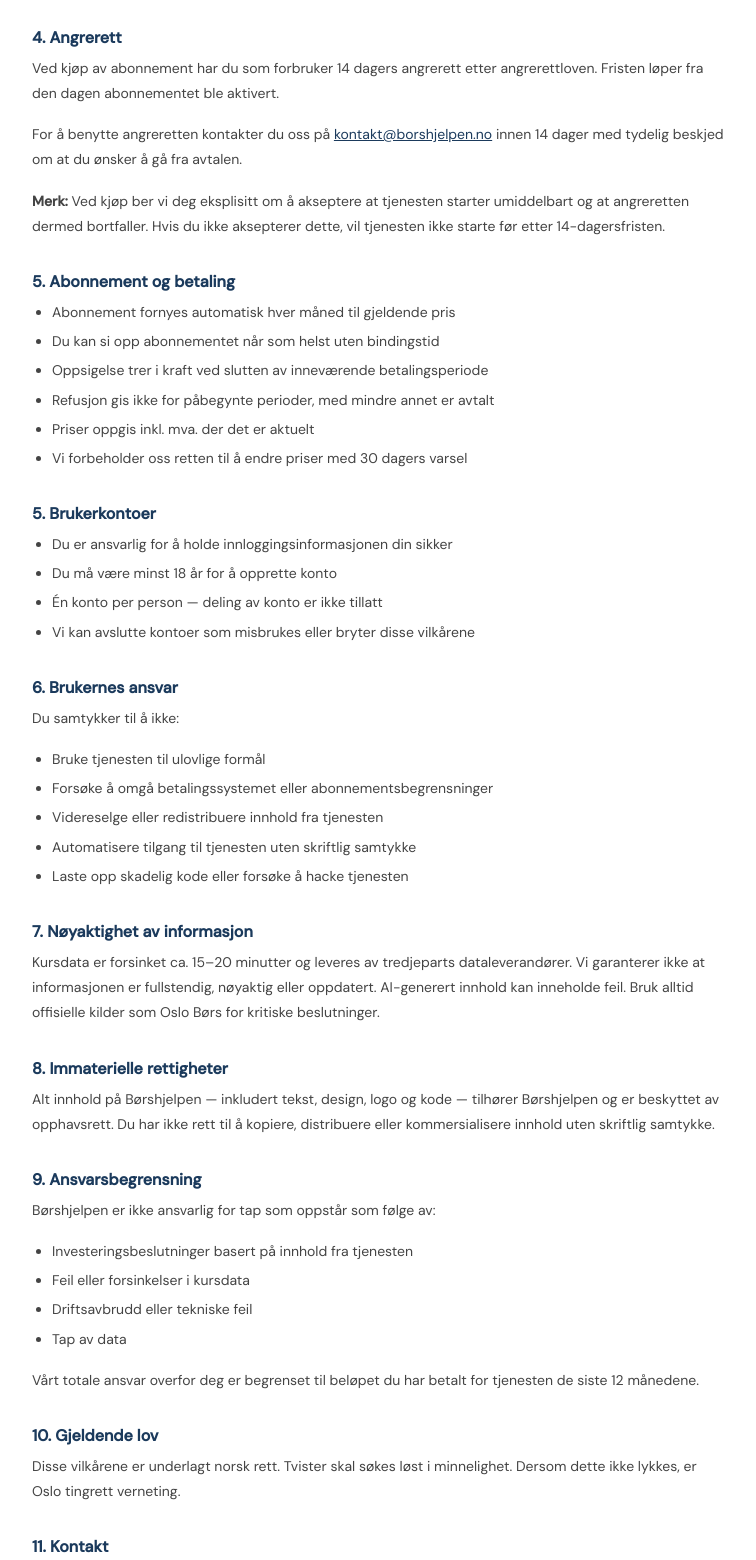
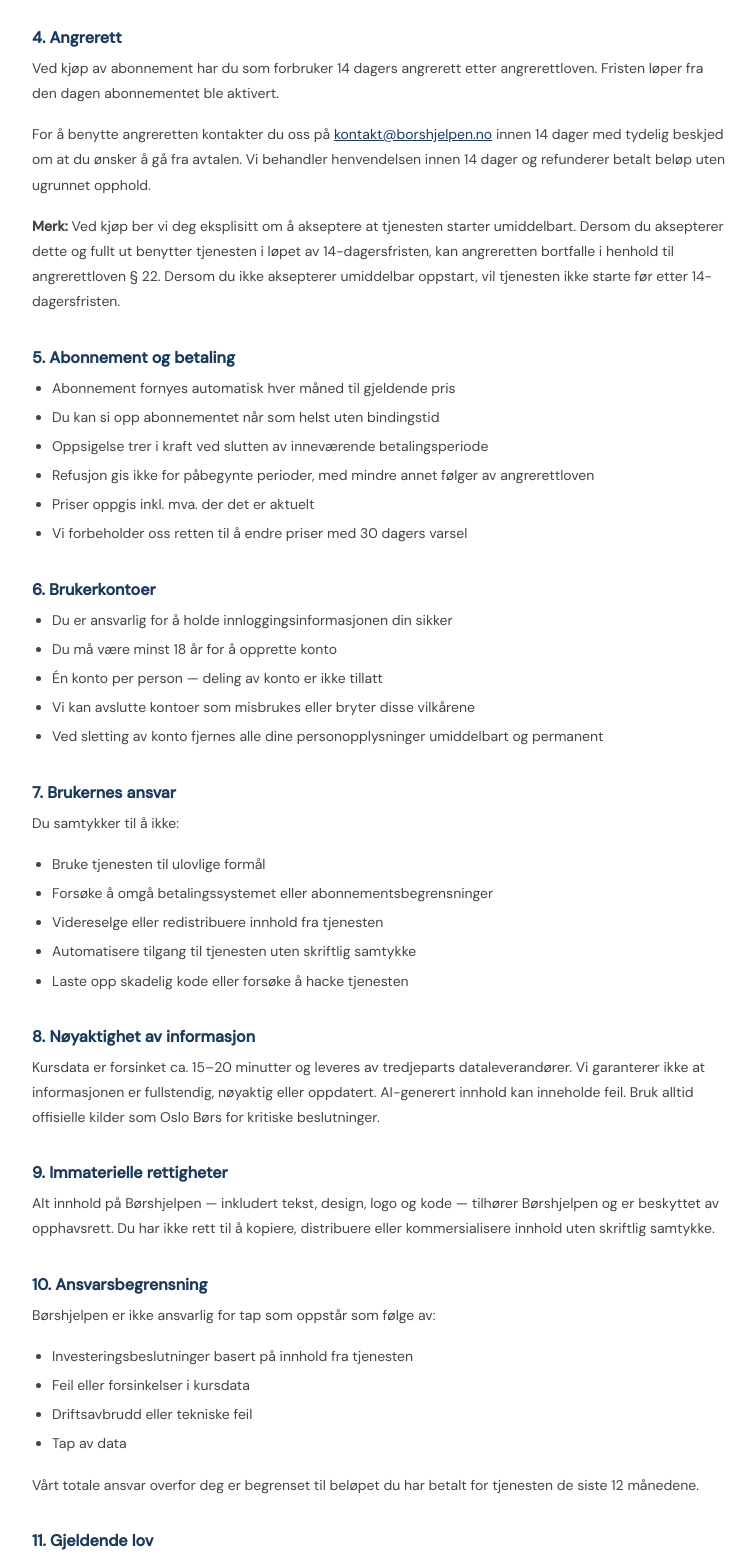
Before and after one commit to tobiaslover/Borshjelpen, a website: page vilkar.html in a window 1280 px wide. Shown: the part 980-2540 px from the top of the page, without its empty margins (260-1016 px from the left). Drawn offline with nearby package versions, Linux system fonts and the light colour scheme.

Commit message:
Update vilkar.html

```diff
--- a/vilkar.html
+++ b/vilkar.html
@@ -27,7 +27,7 @@ a { color: #1B3A5C; }
 </head>
 <body>
 <nav class="nav">
-  <a href="borshjelpen.html" class="logo">Børs<span>hjelpen</span></a>
+  <a href="/borshjelpen.html" class="logo">Børs<span>hjelpen</span></a>
   <div class="nav-links">
     <a href="/aksjer.html">Aksjer</a>
     <a href="/borsbrygg.html">Børsbrygg</a>
@@ -37,7 +37,7 @@ a { color: #1B3A5C; }
 
 <div class="content">
   <h1>Vilkår for bruk</h1>
-  <div class="updated">Sist oppdatert: 1. juni 2026</div>
+  <div class="updated">Sist oppdatert: 4. juni 2026</div>
 
   <div class="org">
     <strong>Børshjelpen</strong><br>
@@ -67,28 +67,29 @@ a { color: #1B3A5C; }
 
   <h2>4. Angrerett</h2>
   <p>Ved kjøp av abonnement har du som forbruker 14 dagers angrerett etter angrerettloven. Fristen løper fra den dagen abonnementet ble aktivert.</p>
-  <p>For å benytte angreretten kontakter du oss på <a href="mailto:kontakt@borshjelpen.no">kontakt@borshjelpen.no</a> innen 14 dager med tydelig beskjed om at du ønsker å gå fra avtalen.</p>
-  <p><strong>Merk:</strong> Ved kjøp ber vi deg eksplisitt om å akseptere at tjenesten starter umiddelbart og at angreretten dermed bortfaller. Hvis du ikke aksepterer dette, vil tjenesten ikke starte før etter 14-dagersfristen.</p>
+  <p>For å benytte angreretten kontakter du oss på <a href="mailto:kontakt@borshjelpen.no">kontakt@borshjelpen.no</a> innen 14 dager med tydelig beskjed om at du ønsker å gå fra avtalen. Vi behandler henvendelsen innen 14 dager og refunderer betalt beløp uten ugrunnet opphold.</p>
+  <p><strong>Merk:</strong> Ved kjøp ber vi deg eksplisitt om å akseptere at tjenesten starter umiddelbart. Dersom du aksepterer dette og fullt ut benytter tjenesten i løpet av 14-dagersfristen, kan angreretten bortfalle i henhold til angrerettloven § 22. Dersom du ikke aksepterer umiddelbar oppstart, vil tjenesten ikke starte før etter 14-dagersfristen.</p>
 
   <h2>5. Abonnement og betaling</h2>
   <ul>
     <li>Abonnement fornyes automatisk hver måned til gjeldende pris</li>
     <li>Du kan si opp abonnementet når som helst uten bindingstid</li>
     <li>Oppsigelse trer i kraft ved slutten av inneværende betalingsperiode</li>
-    <li>Refusjon gis ikke for påbegynte perioder, med mindre annet er avtalt</li>
+    <li>Refusjon gis ikke for påbegynte perioder, med mindre annet følger av angrerettloven</li>
     <li>Priser oppgis inkl. mva. der det er aktuelt</li>
     <li>Vi forbeholder oss retten til å endre priser med 30 dagers varsel</li>
   </ul>
 
-  <h2>5. Brukerkontoer</h2>
+  <h2>6. Brukerkontoer</h2>
   <ul>
     <li>Du er ansvarlig for å holde innloggingsinformasjonen din sikker</li>
     <li>Du må være minst 18 år for å opprette konto</li>
     <li>Én konto per person — deling av konto er ikke tillatt</li>
     <li>Vi kan avslutte kontoer som misbrukes eller bryter disse vilkårene</li>
+    <li>Ved sletting av konto fjernes alle dine personopplysninger umiddelbart og permanent</li>
   </ul>
 
-  <h2>6. Brukernes ansvar</h2>
+  <h2>7. Brukernes ansvar</h2>
   <p>Du samtykker til å ikke:</p>
   <ul>
     <li>Bruke tjenesten til ulovlige formål</li>
@@ -98,13 +99,13 @@ a { color: #1B3A5C; }
     <li>Laste opp skadelig kode eller forsøke å hacke tjenesten</li>
   </ul>
 
-  <h2>7. Nøyaktighet av informasjon</h2>
+  <h2>8. Nøyaktighet av informasjon</h2>
   <p>Kursdata er forsinket ca. 15–20 minutter og leveres av tredjeparts dataleverandører. Vi garanterer ikke at informasjonen er fullstendig, nøyaktig eller oppdatert. AI-generert innhold kan inneholde feil. Bruk alltid offisielle kilder som Oslo Børs for kritiske beslutninger.</p>
 
-  <h2>8. Immaterielle rettigheter</h2>
+  <h2>9. Immaterielle rettigheter</h2>
   <p>Alt innhold på Børshjelpen — inkludert tekst, design, logo og kode — tilhører Børshjelpen og er beskyttet av opphavsrett. Du har ikke rett til å kopiere, distribuere eller kommersialisere innhold uten skriftlig samtykke.</p>
 
-  <h2>9. Ansvarsbegrensning</h2>
+  <h2>10. Ansvarsbegrensning</h2>
   <p>Børshjelpen er ikke ansvarlig for tap som oppstår som følge av:</p>
   <ul>
     <li>Investeringsbeslutninger basert på innhold fra tjenesten</li>
@@ -114,10 +115,10 @@ a { color: #1B3A5C; }
   </ul>
   <p>Vårt totale ansvar overfor deg er begrenset til beløpet du har betalt for tjenesten de siste 12 månedene.</p>
 
-  <h2>10. Gjeldende lov</h2>
+  <h2>11. Gjeldende lov</h2>
   <p>Disse vilkårene er underlagt norsk rett. Tvister skal søkes løst i minnelighet. Dersom dette ikke lykkes, er Oslo tingrett verneting.</p>
 
-  <h2>11. Kontakt</h2>
+  <h2>12. Kontakt</h2>
   <p>Spørsmål om vilkårene? Kontakt oss på <a href="mailto:kontakt@borshjelpen.no">kontakt@borshjelpen.no</a></p>
 </div>
 </body>
```
